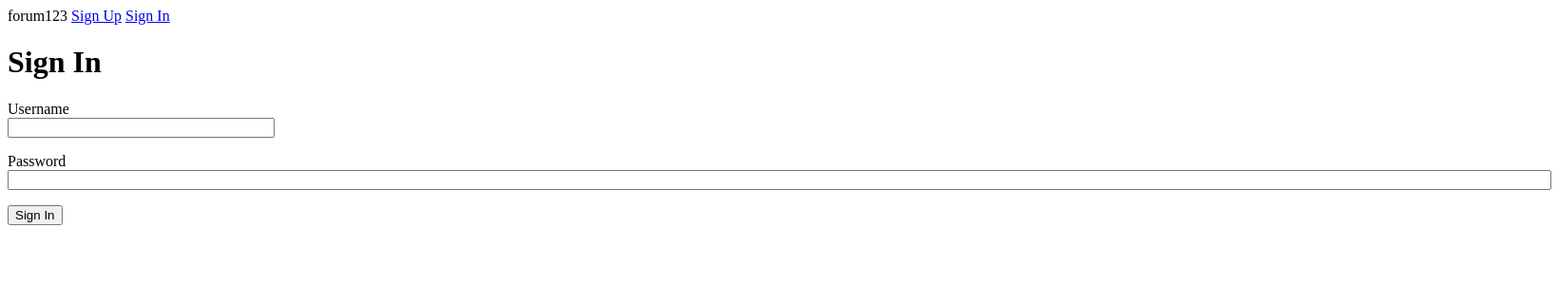
After one commit to fenya123/forum123, a Flask app: page /login in a window 1640 px wide. The commit adds this page. Shown: the top 300 px of the page at 95% size. Run offline with Flask 2, Linux system fonts and the light colour scheme.

Commit message:
login page

```diff
--- a/src/forms.py
+++ b/src/forms.py
@@ -11,3 +11,11 @@ class RegistrationForm(FlaskForm):  # type: ignore
     username = StringField("Username", validators=[DataRequired()])
     password = PasswordField("Password", validators=[DataRequired()])
     submit = SubmitField("Sign Up")
+
+
+class LoginForm(FlaskForm):  # type: ignore
+    """A class for a login form."""
+
+    username = StringField("Username", validators=[DataRequired()])
+    password = PasswordField("Password", validators=[DataRequired()])
+    submit = SubmitField("Sign In")
--- a/src/routes.py
+++ b/src/routes.py
@@ -4,7 +4,7 @@ from flask import Blueprint
 from flask import render_template
 
 from src.database import session
-from src.forms import RegistrationForm
+from src.forms import LoginForm, RegistrationForm
 from src.models import User
 
 
@@ -29,3 +29,10 @@ def registration() -> str:
         session.add(user)
         session.commit()
     return render_template("registration.html", form=form)
+
+
+@bp.route("/login")
+def login() -> str:
+    """Handle user's login form."""
+    form = LoginForm()
+    return render_template("login.html", form=form)
--- a/src/templates/base.html
+++ b/src/templates/base.html
@@ -7,6 +7,7 @@
       <div>
         forum123
         <a href="{{ url_for('routes.registration') }}">Sign Up</a>
+        <a href="{{ url_for('routes.login') }}">Sign In</a>
       </div>
       {% block content %}{% endblock %}
     </body>
--- /dev/null
+++ b/src/templates/login.html
@@ -0,0 +1,17 @@
+{% extends "base.html" %}
+
+{% block content %}
+    <h1>Sign In</h1>
+    <form action="" method="post novalidate">
+        {{ form.hidden_tag() }}
+        <p>
+            {{ form.username.label }}<br>
+            {{ form.username(size=32) }}
+        </p>
+        <p>
+            {{ form.password.label }}<br>
+            {{ form.password(size=200) }}
+        </p>
+        <p>{{ form.submit() }}</p>
+    </form>
+{% endblock %}
```
